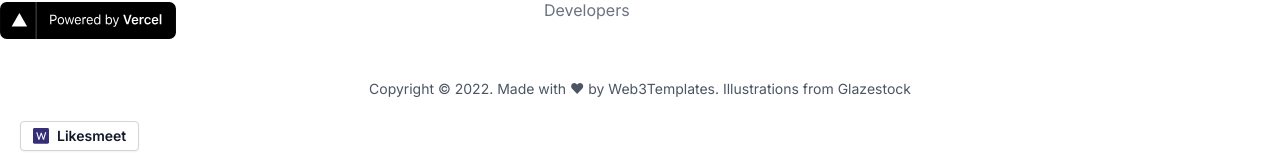
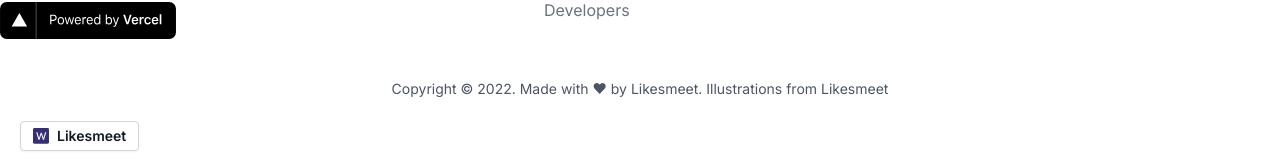
Before and after one commit to edisonmliranzo/coolblocks, a Next.js app: page / in a window 1280 px wide. Shown: the part 5390-5558 px from the top of the page. Built offline with nearby package versions, Linux system fonts and the light colour scheme.

Commit message:
Update footer.js

```diff
--- a/components/footer.js
+++ b/components/footer.js
@@ -119,14 +119,14 @@ export default function Footer() {
             href="https://likesmeet.com/"
             target="_blank"
             rel="noopener">
-            Web3Templates.
+            Likesmeet.
           </a>{" "}
           Illustrations from{" "}
           <a
             href="https://likesmeet.com/"
             target="_blank"
             rel="noopener ">
-            Glazestock
+            Likesmeet
           </a>
         </div>
       </Container>
```
